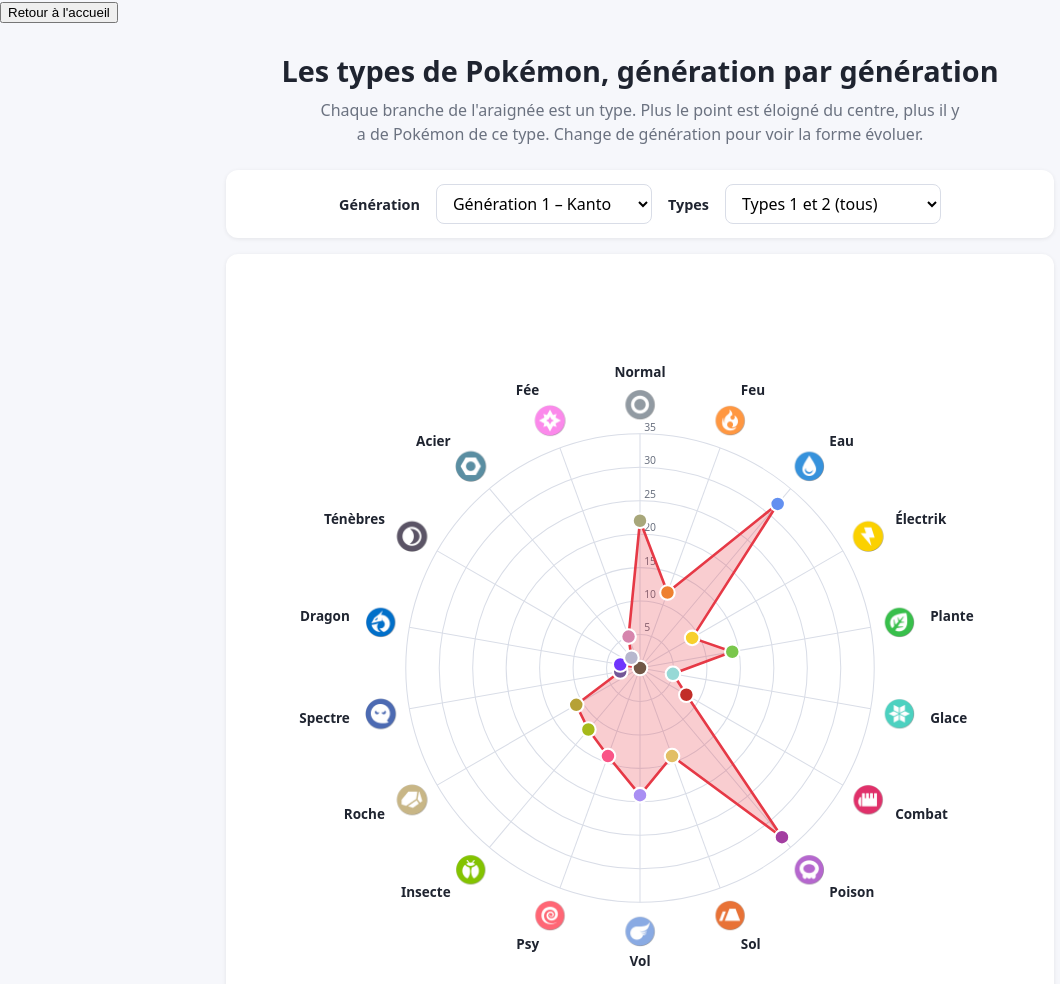
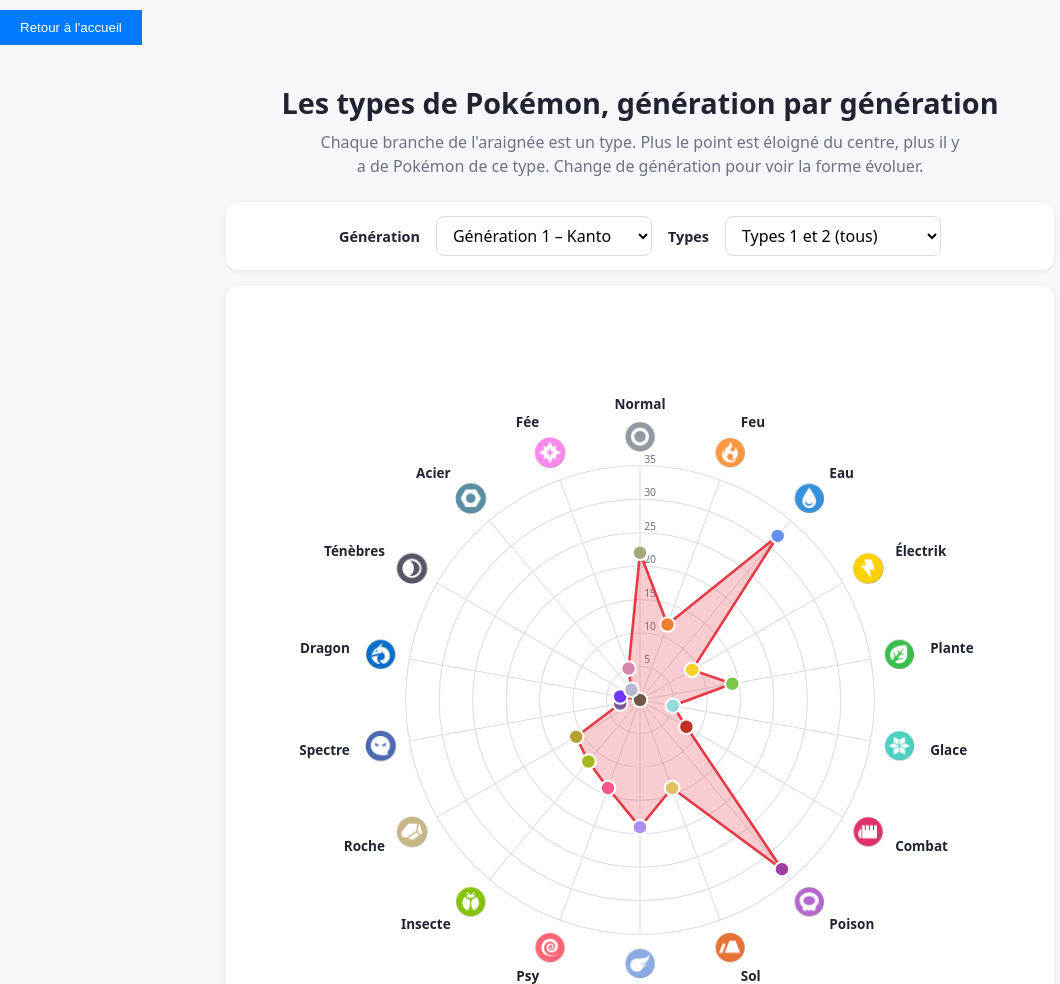
Before and after one commit to Emilawah/visu_pokemon, a plain HTML site: page graph_type.html in a window 1280 px wide. Shown: the top 984 px of the page, without its empty margins (0-1060 px from the left). Drawn offline with nearby package versions, Linux system fonts and the light colour scheme.

Commit message:
button retour

```diff
--- a/graph_type.html
+++ b/graph_type.html
@@ -9,7 +9,9 @@
 </head>
 
 <body>
-  <button id="retour" onclick="window.location.href='index.html'">Retour à l'accueil</button>
+  <button
+    style="margin: 10px 0; color: #fff; background-color: #007bff; border: none; padding: 10px 20px; cursor: pointer;"
+    id="retour" onclick="window.location.href='index.html'">Retour à l'accueil</button>
   <header>
     <h1>Les types de Pokémon, génération par génération</h1>
     <p>Chaque branche de l'araignée est un type. Plus le point est éloigné du centre, plus il y a de Pokémon de ce type.
```
